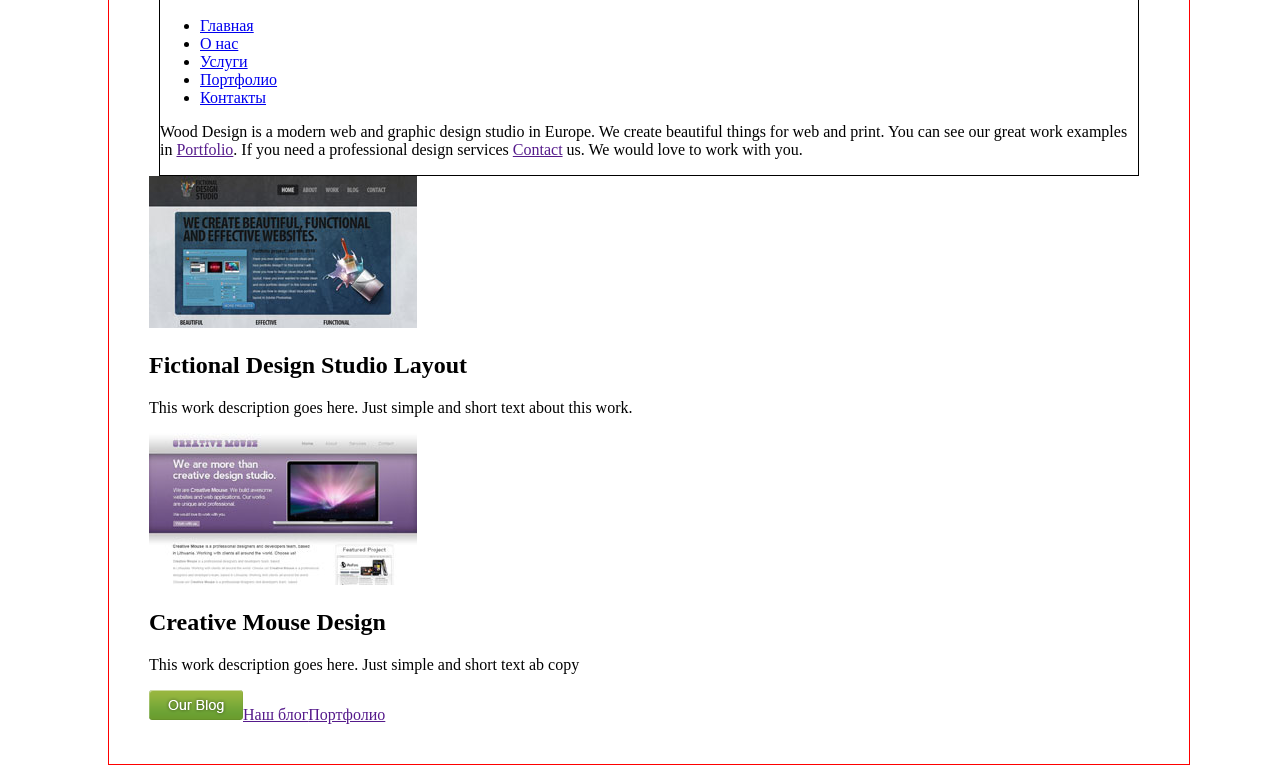
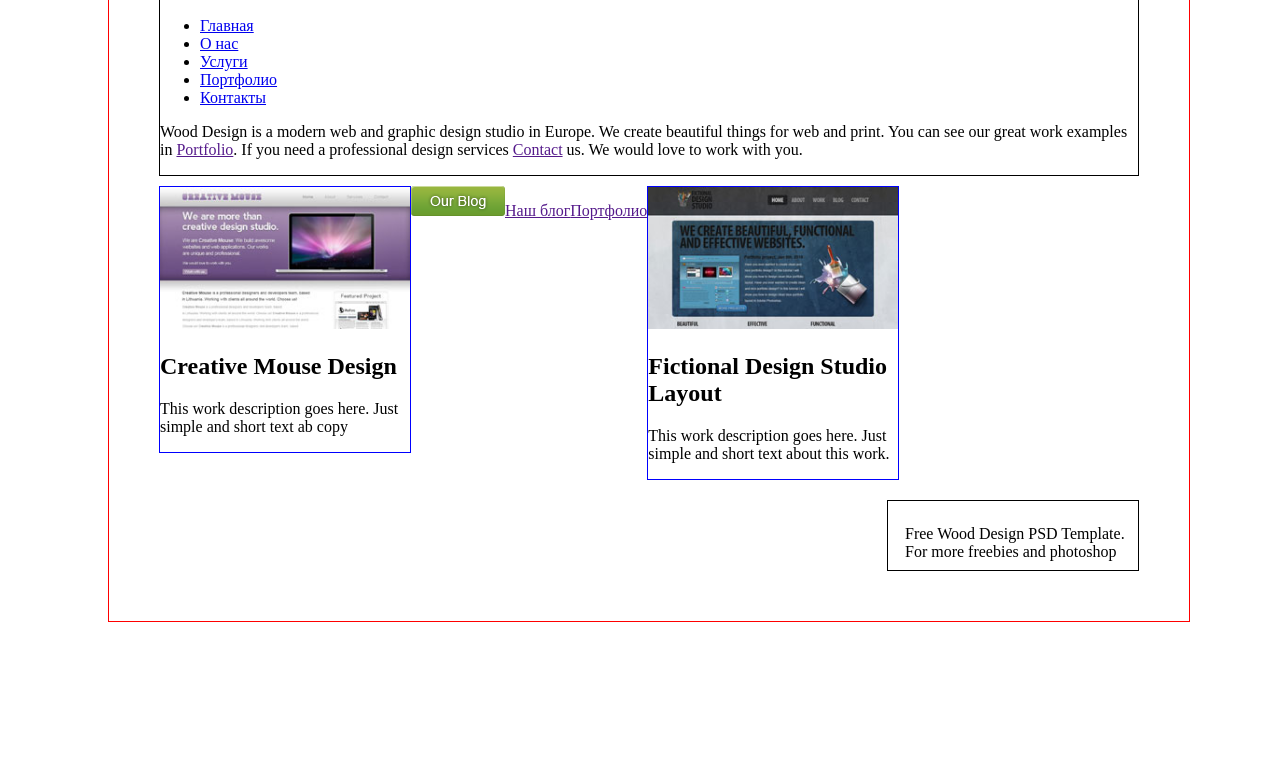
Before and after one commit to DeniOSI/BlockSite, a plain HTML site: page index.html in a window 1280 px wide. Shown: the part 90-863 px from the top of the page. After the commit the page ends 800 px from the top, so only its background shows below. Drawn offline with Linux system fonts and the light colour scheme.

Commit message:
inline-block

```diff
--- a/css/Style.css
+++ b/css/Style.css
@@ -1,3 +1,12 @@
 #header{background-image:url(../images/headerfon.jpg); background-repeat: repeat-x;  margin-right: 10px; margin-left: 10px; border-width: 1px; border-color: black; border-style: solid;}
 .logo{padding: 10%;}
-#wrap{ border: 1px solid red ; width: 1000px;margin-left: 100px; padding: 40px;}
+#wrap{ border: 1px solid red ;
+ width: 1000px;margin-left: 100px;
+ padding: 40px;
+display: inline-block;}
+.block{border: 1px solid blue; width: 250px;}
+.sidebar{border: 1px solid black;
+float: 	right;	width:250px; margin:  10px;}
+.content{float: left;padding: 10px;
+ display: inline-block;}
+.Fras{padding: 24px 2px 9px 17px;}
--- a/index.html
+++ b/index.html
@@ -48,15 +48,15 @@
 
 <!-- блок с картинкой открыли -->
 
-<div class="block">
- <img src="images/1.jpg" width="268" height="152" alt="" >
+<div class="block" style="float:right;">
+ <img src="images/1.jpg" width="250" alt="" >
  <h2>Fictional Design Studio Layout</h2>
  <p>This work description goes here. Just simple and short text about this work. </p>
 </div>
 
 
- <div class="block">
- <img src="images/2.jpg" width="268" height="152" alt="" >
+ <div class="block" style="float: left;">
+ <img src="images/2.jpg" width="250"  alt="" >
  <h2>Creative Mouse Design</h2>
  <p>This work description goes here. Just  simple and short text ab copy </p>
 </div>
@@ -64,8 +64,13 @@
 <a href="" class="button"><img src="images/ourblog.png" alt="">Наш блог</a><a href="" class="button">Портфолио</a>
 </div>
  <!-- Start Site -->
-<div class="sidebar"> </div>
+<div class="sidebar">
 
+<div class="Fras">
+Free Wood Design PSD Template. For more freebies and photoshop
+</div>
+
+</div>
 
 </div>
  <!-- End side -->
```
Also changed, not shown: 1 other file.
